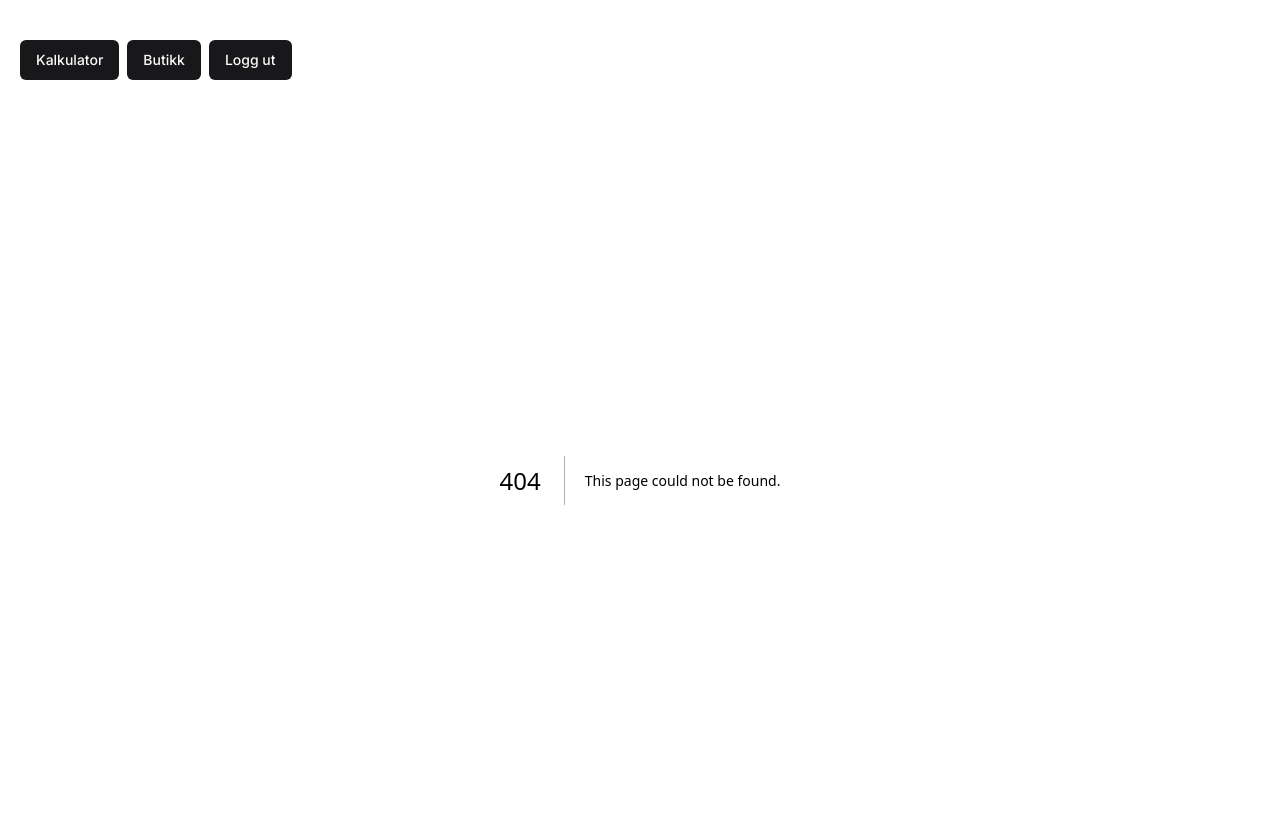
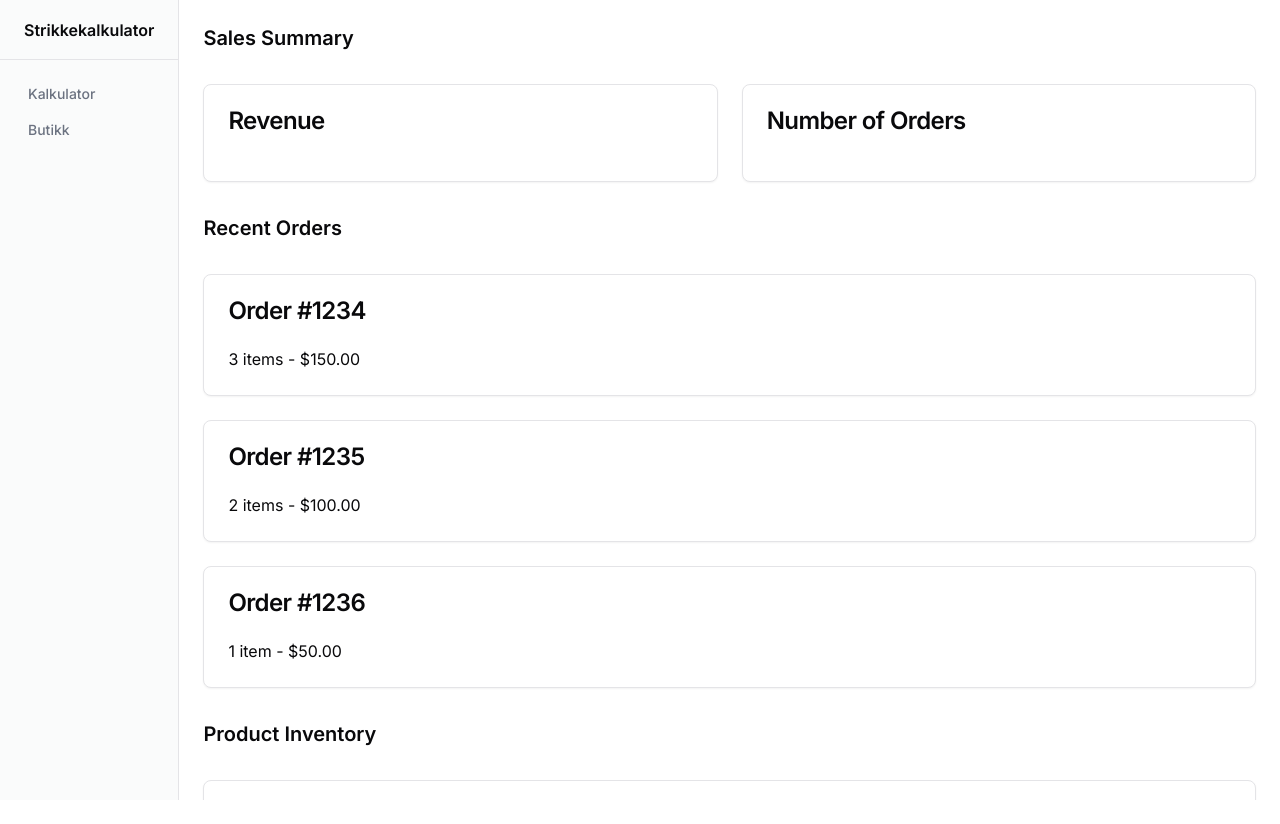
Before and after one commit to aesthaltics/knitting-calculator, a Next.js app: page /dashboard in a window 1280 px wide. Before the commit this address had no page. Shown: the top 824 px of the page. After the commit the page ends 800 px from the top, so only its background shows below. Built offline with nearby package versions, Linux system fonts and the light colour scheme.

Commit message:
changed layout

```diff
--- a/src/app/calculator/layout.tsx
+++ b/src/app/calculator/layout.tsx
@@ -5,7 +5,7 @@ type RootLayoutProps = {
 };
 
 const RootLayout = ({ children }: RootLayoutProps) => {
-	return <div className="w-full h-full py-5 px-3">{children}</div>;
+	return <div className="w-full h-full flex flex-shrink py-5 px-3">{children}</div>;
 };
 
 export default RootLayout;
--- a/src/app/calculator/page.tsx
+++ b/src/app/calculator/page.tsx
@@ -1,19 +1,23 @@
 "use client";
 import Pattern from "@/components/ui/pattern";
 import CalculationFormDrawer from "./components/input-drawer";
-import React, { useState } from "react";
+import React, { useState, useRef } from "react";
 
 export default function Page() {
 	const [simplestPattern, setSimplestPattern] = useState<number[]>([]);
+	const patternParentElement = useRef<HTMLDivElement>(null);
+
 
 	return (
-		<main className="flex h-screen max-h-screen w-srceen flex-col items-center justify-between py-24">
+		<main className="flex h-full w-full flex-col items-center justify-between py-24">
 			<h1 className="text-5xl font-bold text-soft-blue">
 				Jevn fordeling av nye masker
 			</h1>
 			{simplestPattern.length > 0 && (
-				<div className="flex flex-col gap-5 items-center w-full">
-					<Pattern simplestPattern={simplestPattern} />
+				<div className="flex flex-col gap-5 items-center w-full" ref={patternParentElement}>
+					<Pattern
+						simplestPattern={simplestPattern}
+					/>
 				</div>
 			)}
 			<div className="flex flex-col justify-center items-center w-full">
--- /dev/null
+++ b/src/app/dashboard/page.tsx
@@ -0,0 +1,126 @@
+import { CardTitle, CardHeader, CardContent, Card } from "@/components/ui/card";
+import { Button } from "@/components/ui/button";
+const Page = () => {
+	return (
+		<main className="flex flex-1 flex-col gap-4 p-4 md:gap-8 md:p-6">
+			<div className="flex items-center gap-4">
+				<h1 className="font-semibold text-lg md:text-xl">
+					Sales Summary
+				</h1>
+			</div>
+			<div className="grid grid-cols-1 md:grid-cols-2 gap-6">
+				<Card>
+					<CardHeader>
+						<CardTitle>Revenue</CardTitle>
+					</CardHeader>
+					<CardContent>
+						{/* <LineChart className="w-full aspect-[4/3]" /> */}
+					</CardContent>
+				</Card>
+				<Card>
+					<CardHeader>
+						<CardTitle>Number of Orders</CardTitle>
+					</CardHeader>
+					<CardContent>
+						{/* <LineChart className="w-full aspect-[4/3]" /> */}
+					</CardContent>
+				</Card>
+			</div>
+			<div className="flex items-center gap-4">
+				<h1 className="font-semibold text-lg md:text-xl">
+					Recent Orders
+				</h1>
+			</div>
+			<div className="grid grid-cols-1 gap-6">
+				<Card>
+					<CardHeader>
+						<CardTitle>Order #1234</CardTitle>
+					</CardHeader>
+					<CardContent>
+						<p>3 items - $150.00</p>
+					</CardContent>
+				</Card>
+				<Card>
+					<CardHeader>
+						<CardTitle>Order #1235</CardTitle>
+					</CardHeader>
+					<CardContent>
+						<p>2 items - $100.00</p>
+					</CardContent>
+				</Card>
+				<Card>
+					<CardHeader>
+						<CardTitle>Order #1236</CardTitle>
+					</CardHeader>
+					<CardContent>
+						<p>1 item - $50.00</p>
+					</CardContent>
+				</Card>
+			</div>
+			<div className="flex items-center gap-4">
+				<h1 className="font-semibold text-lg md:text-xl">
+					Product Inventory
+				</h1>
+			</div>
+			<div className="grid grid-cols-1 gap-6">
+				<Card>
+					<CardHeader>
+						<CardTitle>Product A</CardTitle>
+					</CardHeader>
+					<CardContent>
+						<p>50 units in stock</p>
+					</CardContent>
+				</Card>
+				<Card>
+					<CardHeader>
+						<CardTitle>Product B</CardTitle>
+					</CardHeader>
+					<CardContent>
+						<p>30 units in stock</p>
+					</CardContent>
+				</Card>
+				<Card>
+					<CardHeader>
+						<CardTitle>Product C</CardTitle>
+					</CardHeader>
+					<CardContent>
+						<p>20 units in stock</p>
+					</CardContent>
+				</Card>
+			</div>
+			<div className="flex items-center gap-4">
+				<h1 className="font-semibold text-lg md:text-xl">
+					Manage Product Listings
+				</h1>
+			</div>
+			<div className="grid grid-cols-1 gap-6">
+				<Card>
+					<CardHeader>
+						<CardTitle>Product A</CardTitle>
+					</CardHeader>
+					<CardContent>
+						<Button variant="outline">Edit</Button>
+					</CardContent>
+				</Card>
+				<Card>
+					<CardHeader>
+						<CardTitle>Product B</CardTitle>
+					</CardHeader>
+					<CardContent>
+						<Button variant="outline">Edit</Button>
+					</CardContent>
+				</Card>
+				<Card>
+					<CardHeader>
+						<CardTitle>Product C</CardTitle>
+					</CardHeader>
+					<CardContent>
+						<Button variant="outline">Edit</Button>
+					</CardContent>
+				</Card>
+			</div>
+		</main>
+	);
+};
+
+export default Page;
--- a/src/app/layout.tsx
+++ b/src/app/layout.tsx
@@ -19,11 +19,12 @@ export default function RootLayout({
 	return (
 		<html lang="en">
 			<body className={inter.className}>
-				<div className="flex-col py-10 px-5 h-screen">
+				<div className="flex h-screen min-h-screen w-full overflow-hidden lg:grid-cols-[280px_1fr]">
 					<Nav />
-					{children}
+					<div className="flex flex-grow w-0">
+						{children}
+					</div>
 				</div>
-
 				<Analytics />
 			</body>
 		</html>
--- a/src/app/store/layout.tsx
+++ b/src/app/store/layout.tsx
@@ -5,12 +5,7 @@ type RootLayoutProps = {
 };
 
 const RootLayout = ({ children }: RootLayoutProps) => {
-	return (
-		<div className="w-full h-full py-5 px-3">
-			{children}
-		</div>
-	);
+	return <div className="w-full h-full flex py-5 px-3">{children}</div>;
 };
 
-
-export default RootLayout
+export default RootLayout;
--- a/src/app/store/page.tsx
+++ b/src/app/store/page.tsx
@@ -15,7 +15,7 @@ export type Product = {
 const Store = async () => {
 	const { rows } = await sql<Product>`SELECT * FROM product`;
 	return (
-		<div className="flex flex-col gap-5">
+		<div className="flex flex-col w-full h-full gap-5">
 			<div className="flex items-center justify-center">
 				<h1 className="text-4xl">
 					Dette er bare en pototype, butikken er ikke klar enda
--- /dev/null
+++ b/src/components/ui/account-dropdown.tsx
@@ -0,0 +1,48 @@
+import { Button } from "@/components/ui/button";
+import {
+	DropdownMenuTrigger,
+	DropdownMenuLabel,
+	DropdownMenuSeparator,
+	DropdownMenuItem,
+	DropdownMenuContent,
+	DropdownMenu,
+} from "@/components/ui/dropdown-menu";
+import Image from "next/image";
+
+
+
+function AccountDropdown() {
+	return (
+		<DropdownMenu>
+			<DropdownMenuTrigger asChild>
+				<Button
+					className="rounded-full border border-gray-200 w-8 h-8 dark:border-gray-800"
+					size="icon"
+					variant="ghost"
+				>
+					<Image
+						alt="Avatar"
+						className="rounded-full"
+						height="32"
+						src="/placeholder.svg"
+						style={{
+							aspectRatio: "32/32",
+							objectFit: "cover",
+						}}
+						width="32"
+					/>
+					<span className="sr-only">Toggle user menu</span>
+				</Button>
+			</DropdownMenuTrigger>
+			<DropdownMenuContent align="end">
+				<DropdownMenuLabel>My Account</DropdownMenuLabel>
+				<DropdownMenuSeparator />
+				<DropdownMenuItem>Settings</DropdownMenuItem>
+				<DropdownMenuItem>Support</DropdownMenuItem>
+				<DropdownMenuSeparator />
+				<DropdownMenuItem>Logout</DropdownMenuItem>
+			</DropdownMenuContent>
+		</DropdownMenu>
+	);
+}
+export default AccountDropdown;
--- a/src/components/ui/nav.tsx
+++ b/src/components/ui/nav.tsx
@@ -1,21 +1,50 @@
+// import { signOut } from "@/auth";
 import Link from "next/link";
-import { signOut } from "@/auth";
-import { Button } from "./button";
+
 
 const pageLinks = [
 	{
 		name: "Kalkulator",
 		href: "/calculator",
+		icon: "",
 	},
 	{
 		name: "Butikk",
 		href: "/store",
+		icon: "",
 	},
 ];
+// <Link
+// 	className="flex items-center gap-3 rounded-lg px-3 py-2 text-gray-500 transition-all hover:text-gray-900 dark:text-gray-400 dark:hover:text-gray-50"
+// 	href="#"
+// >
+// 	{/* <HomeIcon className="h-4 w-4" /> */}
+// 	Home
+// </Link>
+// <Link
+// 	className="flex items-center gap-3 rounded-lg bg-gray-100 px-3 py-2 text-gray-900  transition-all hover:text-gray-900 dark:bg-gray-800 dark:text-gray-50 dark:hover:text-gray-50"
+// 	href="#"
+// >
+// 	{/* <ShoppingCartIcon className="h-4 w-4" /> */}
+// 	Orders
+// 	{/* <Badge className="ml-auto flex h-6 w-6 shrink-0 items-center justify-center rounded-full">6</Badge> */}
+// </Link>
+// <Link
+// 	className="flex items-center gap-3 rounded-lg px-3 py-2 text-gray-500 transition-all hover:text-gray-900 dark:text-gray-400 dark:hover:text-gray-50"
+// 	href="#"
+// >
+// 	{/* <PackageIcon className="h-4 w-4" /> */}
+// 	Products
+// </Link>
+// <Link
+// 	className="flex items-center gap-3 rounded-lg px-3 py-2 text-gray-500 transition-all hover:text-gray-900 dark:text-gray-400 dark:hover:text-gray-50"
+// 	href="#"
+// >
+// 	{/* <LineChartIcon className="h-4 w-4" /> */}
+// 	Analytics
+// </Link>
 
-const Nav = () => {
-	return (
-		<div className="flex flex-row items-center gap-2">
+/* <div className="flex flex-row items-center gap-2">
 				{pageLinks.map((pageLink) => {
 					return (
 						<Link
@@ -35,6 +64,36 @@ const Nav = () => {
 				>
 					<Button type="submit">Logg ut</Button>
 				</form>
+</div> */
+
+const Nav = () => {
+	return (
+		<div className="hidden border-r bg-gray-100/40 lg:block dark:bg-gray-800/40">
+			<div className="flex h-full max-h-screen flex-col gap-2">
+				<div className="flex h-[60px] items-center border-b px-6">
+					<Link
+						className="flex items-center gap-2 font-semibold"
+						href="/"
+					>
+						{/* <Package2Icon className="h-6 w-6" /> */}
+						<span className="">Strikkekalkulator</span>
+					</Link>
+				</div>
+				<div className="flex-1 overflow-auto py-2">
+					<nav className="grid items-start px-4 text-sm font-medium">
+						{pageLinks.map((pageLink) => (
+							<Link
+								className="flex items-center gap-3 rounded-lg px-3 py-2 text-gray-500 transition-all hover:text-gray-900 dark:text-gray-400 dark:hover:text-gray-50"
+								href={pageLink.href}
+								key={pageLink.href}
+							>
+								{/* <HomeIcon className="h-4 w-4" /> */}
+								{pageLink.name}
+							</Link>
+						))}
+					</nav>
+				</div>
+			</div>
 		</div>
 	);
 };
--- a/src/components/ui/pattern.tsx
+++ b/src/components/ui/pattern.tsx
@@ -1,5 +1,5 @@
 "use client";
-import { useState, useRef } from "react";
+import { useState} from "react";
 import SlidingWindow, { WindowElement } from "./sliding-window";
 import { Button } from "./button";
 
@@ -10,16 +10,10 @@ type pattern_props = {
 const Pattern = ({simplestPattern }: pattern_props) => {
 	const [currentIndex, setCurrentIndex] = useState(0);
 	const [autoId, setAutoId] = useState<number | undefined>(undefined);
-	const window_ref = useRef<HTMLDivElement>(null);
 	const [showPattern, setShowPattern] = useState(false)
+	const cellWidth = 50
 
 	const pattern_length = simplestPattern.reduce((acc, cur) => acc + cur, 0);
-
-	const cellWidth = Math.max(
-		35,
-		Math.min((window_ref.current?.clientWidth ?? 0) / pattern_length, 100)
-
-	);
 
 	const toggleAuto = () => {
 		if (autoId) {
@@ -63,7 +57,7 @@ const Pattern = ({simplestPattern }: pattern_props) => {
 	};
 
 	return (
-		<div className="flex flex-col gap-5 items-center w-full">
+		<div className="flex flex-col gap-5 items-center w-full max-w-full">
 			<Button
 				onClick={() => setShowPattern((showPattern) => !showPattern)}
 				className="w-min"
@@ -71,8 +65,7 @@ const Pattern = ({simplestPattern }: pattern_props) => {
 				{showPattern ? "Vis Tall" : "Vis Mønster"}
 			</Button>
 			<div
-				className="flex flex-col w-full items-center px-4 gap-4"
-				ref={window_ref}
+				className="flex flex-col w-full items-center px-4 gap-4 "
 			>
 				{/* <div className="flex flex-row gap-2 w-full "> */}
 				{simplestPattern.length > 0 && (
```
Lines whose indentation alone changed are shown as unchanged.
